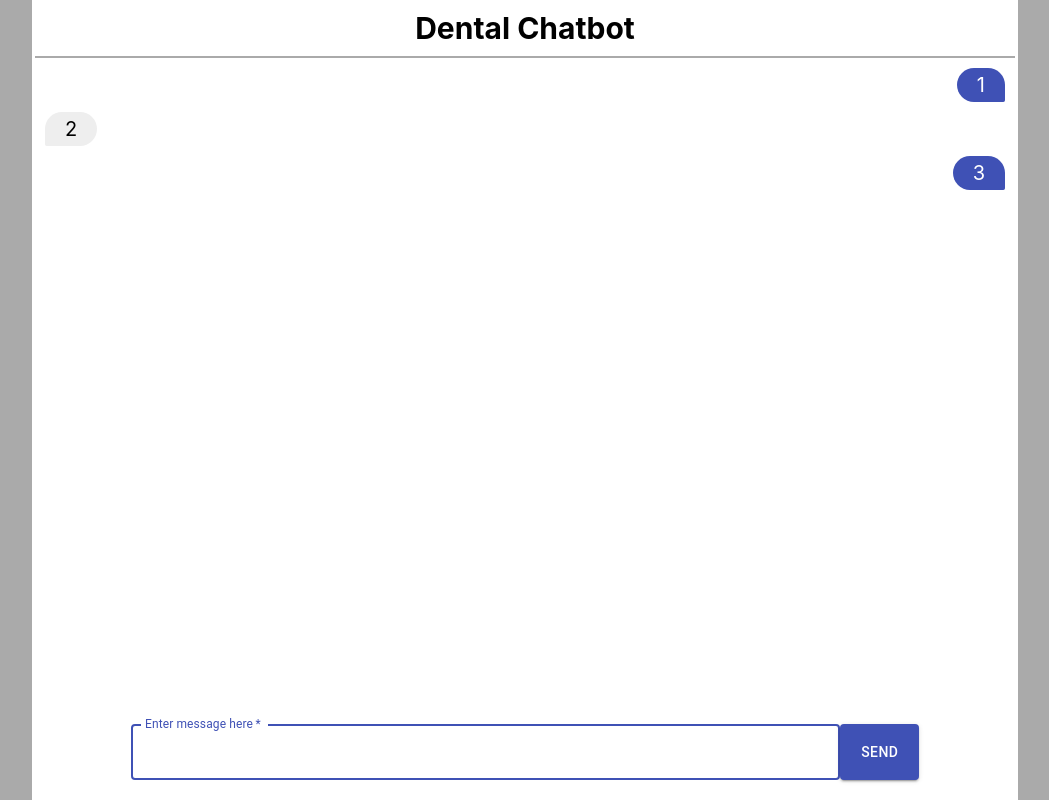
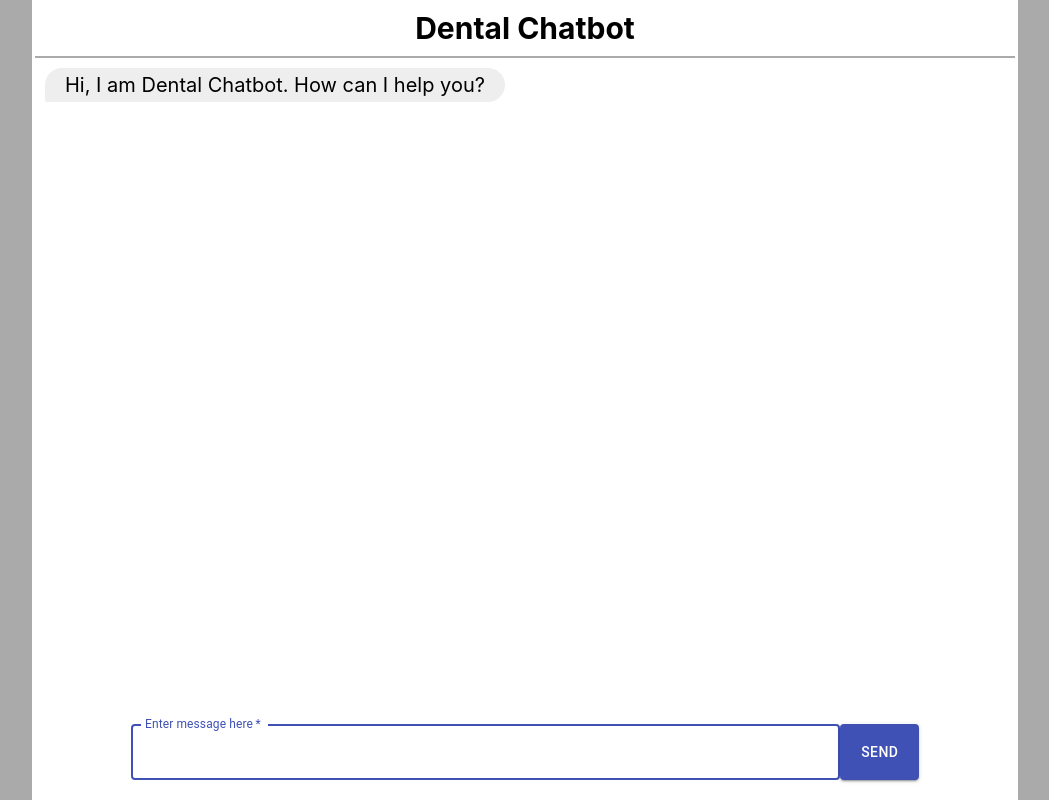
Before and after one commit to yifaneye/dental-clinic-chatbot-frontend, a React (Create React App) app: page / in a window 1280 px wide. Shown: the whole page, without its empty margins (115-1164 px from the left). Built offline with nearby package versions, Linux system fonts and the light colour scheme.

Commit message:
Update initial message

```diff
--- a/src/App.js
+++ b/src/App.js
@@ -62,17 +62,9 @@ function App() {
 
   const initialMessages = [
     {
-      'type': 'message',
-      'content': '1',
+      'type': 'reply',
+      'content': 'Hi, I am Dental Chatbot. How can I help you?',
     },
-    {
-      'type': 'reply',
-      'content': '2',
-    },
-    {
-      'type': 'message',
-      'content': '3',
-    }
   ];
   const [messages, setMessages] = useState(initialMessages);
   const [message, setMessage] = useState('');
```
